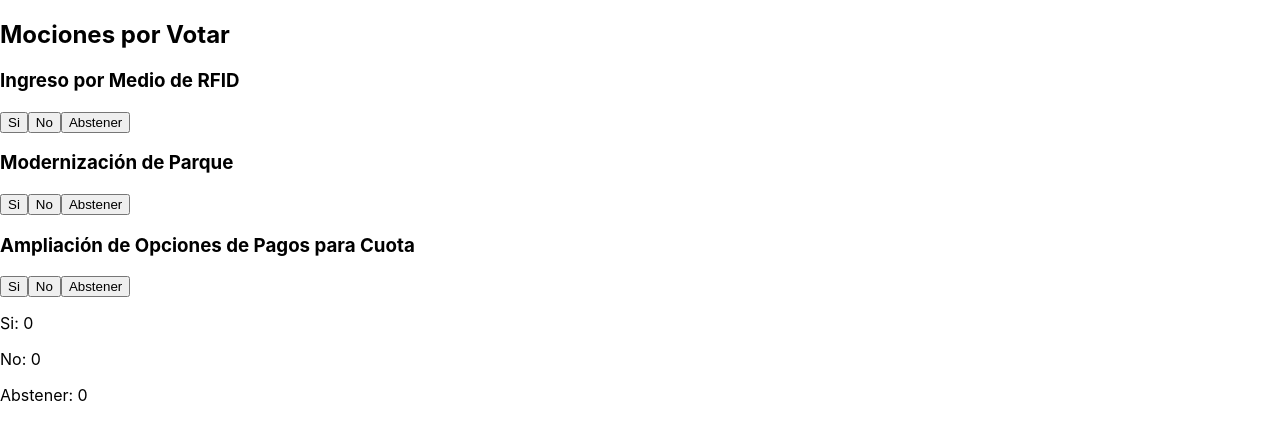
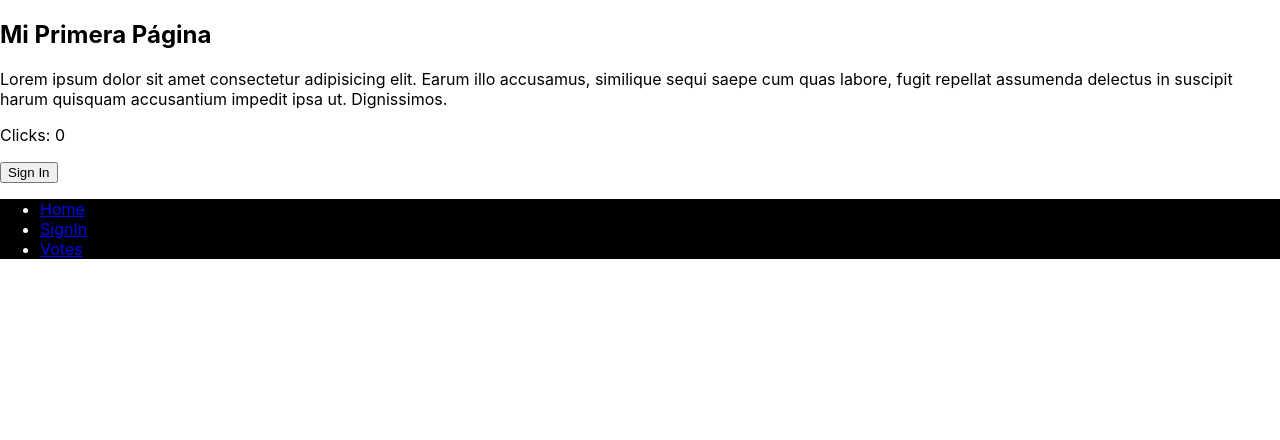
Before and after one commit to obetancourthunicah/patronato, a React (Create React App) app in the folder frntpatronato/: page / in a window 1280 px wide. Shown: the top 440 px of the page. Built offline with nearby package versions, Linux system fonts and the light colour scheme.

Commit message:
Agregando react-router-dom para la navegación del spa

```diff
--- a/frntpatronato/package.json
+++ b/frntpatronato/package.json
@@ -8,6 +8,7 @@
     "@testing-library/user-event": "^7.1.2",
     "react": "^16.13.1",
     "react-dom": "^16.13.1",
+    "react-router-dom": "^5.2.0",
     "react-scripts": "3.4.1"
   },
   "scripts": {
--- a/frntpatronato/src/App.js
+++ b/frntpatronato/src/App.js
@@ -1,12 +1,23 @@
 import React from 'react';
+import {Route, Switch, BrowserRouter as Router} from 'react-router-dom';
+
 import logo from './logo.svg';
 import './App.css';
+
 import Home from './components/Content/Home';
 import SignIn from './components/Content/SignIn';
 import Votes from './components/Content/Votes';
+
 function App() {
   return (
-    <Votes></Votes>
+    <Router>
+      <Switch>
+          <Route path="/" component={Home} exact />
+          <Route path="/votes" component={Votes} exact />
+          <Route path="/signin" component={SignIn} exact />
+      </Switch>
+    </Router>
+
   );
 }
 
--- /dev/null
+++ b/frntpatronato/src/components/Footer/footer.css
@@ -0,0 +1,4 @@
+footer {
+  background-color: #000;
+  color:#fff;
+}
--- a/frntpatronato/src/components/Footer/index.js
+++ b/frntpatronato/src/components/Footer/index.js
@@ -1,14 +1,15 @@
 import React from 'react';
+import { NavLink } from 'react-router-dom';
+import './footer.css';
 
 export default ()=>{
   return (
     <footer>
       <nav>
         <ul>
-          <li>Home</li>
-          <li>Motions</li>
-          <li>Members</li>
-          <li>Notifications</li>
+          <li><NavLink to="/" >Home</NavLink></li>
+          <li><NavLink to="/signin">SignIn</NavLink></li>
+          <li><NavLink to="/votes">Votes</NavLink></li>
         </ul>
       </nav>
     </footer>
```
Also changed, not shown: 1 other file (tests, documents, lock files or other folders).
